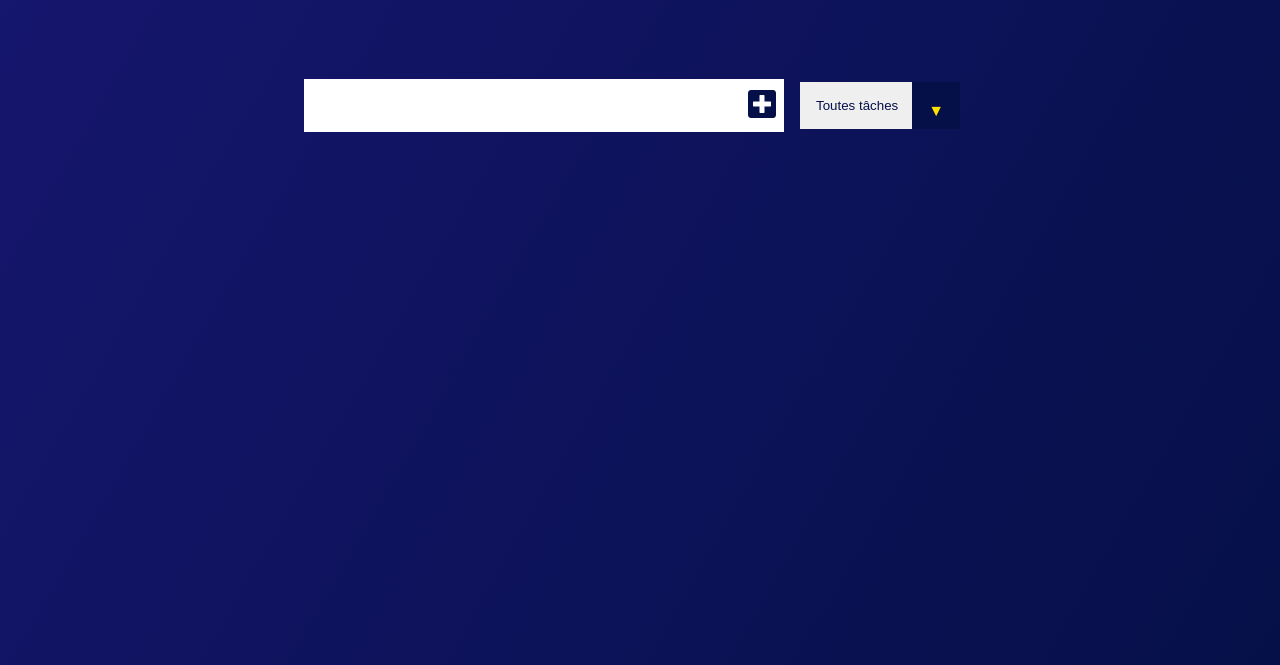
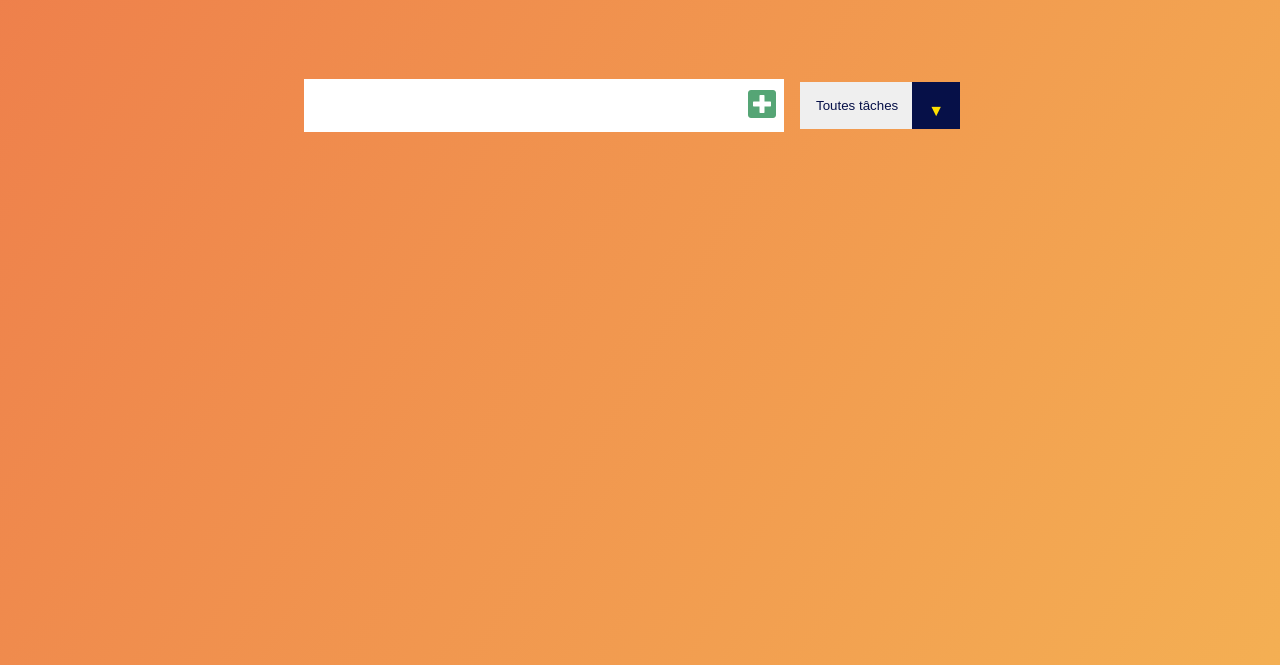
Before and after one commit to 1eane/ToDoList, a plain HTML site: page index.html in a window 1280 px wide. Shown: the part 135-800 px from the top of the page. Drawn offline with Linux system fonts and the light colour scheme.

Commit message:
update color

```diff
--- a/style.css
+++ b/style.css
@@ -5,7 +5,7 @@
 }
 
 body {
-  background-image: linear-gradient(120deg, #16166f, #061048);
+  background-image: linear-gradient(120deg, #ee7e4b, #f4af53);
   color: #ffe100;
   font-family: "Poppins", sans-serif;
   min-height: 100vh;
@@ -32,7 +32,7 @@ form button {
 }
 
 form button {
-  color: #061048;
+  color: #55a575;
   background: white;
   cursor: pointer;
   transition: all 0.3s ease;
```
